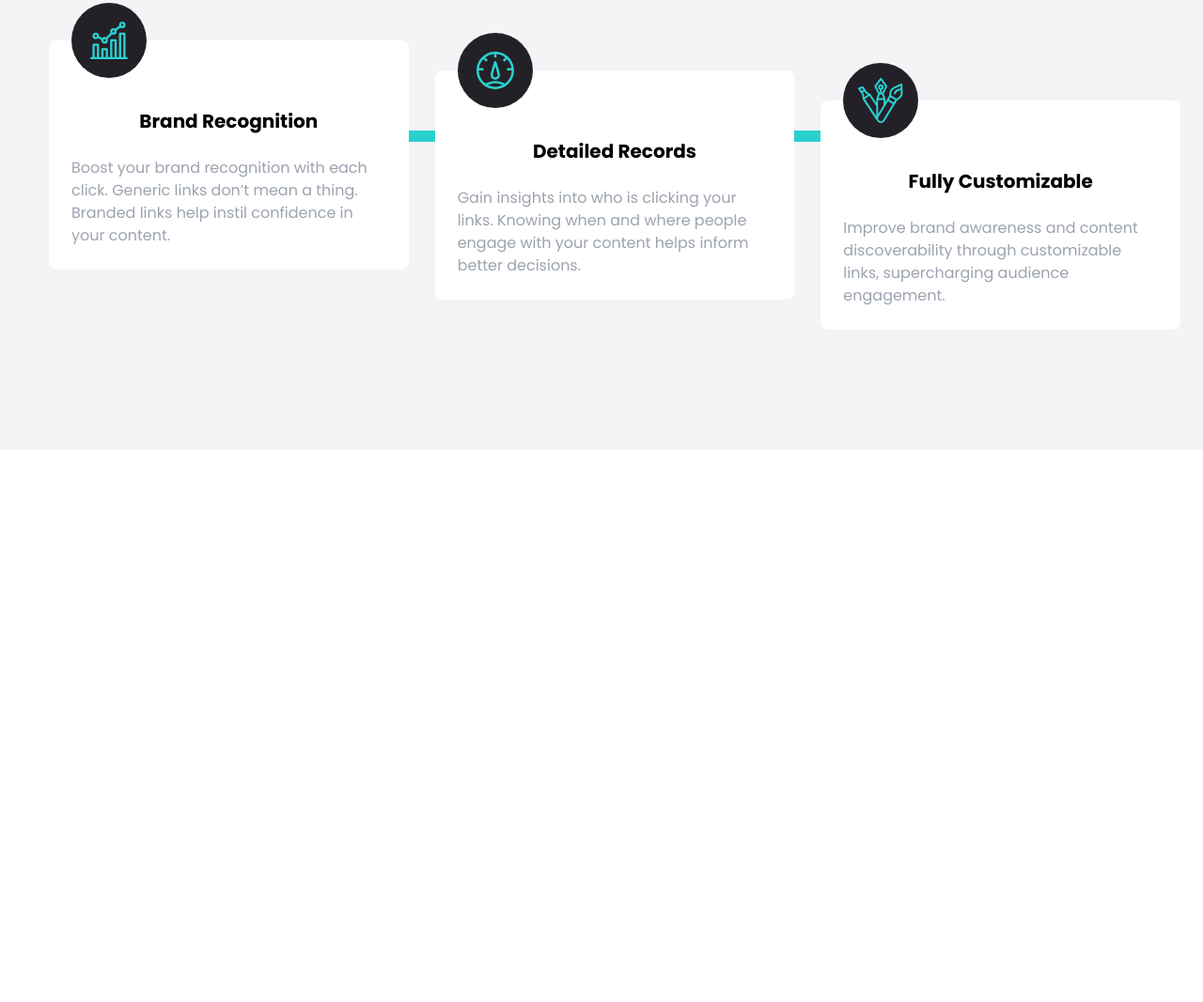
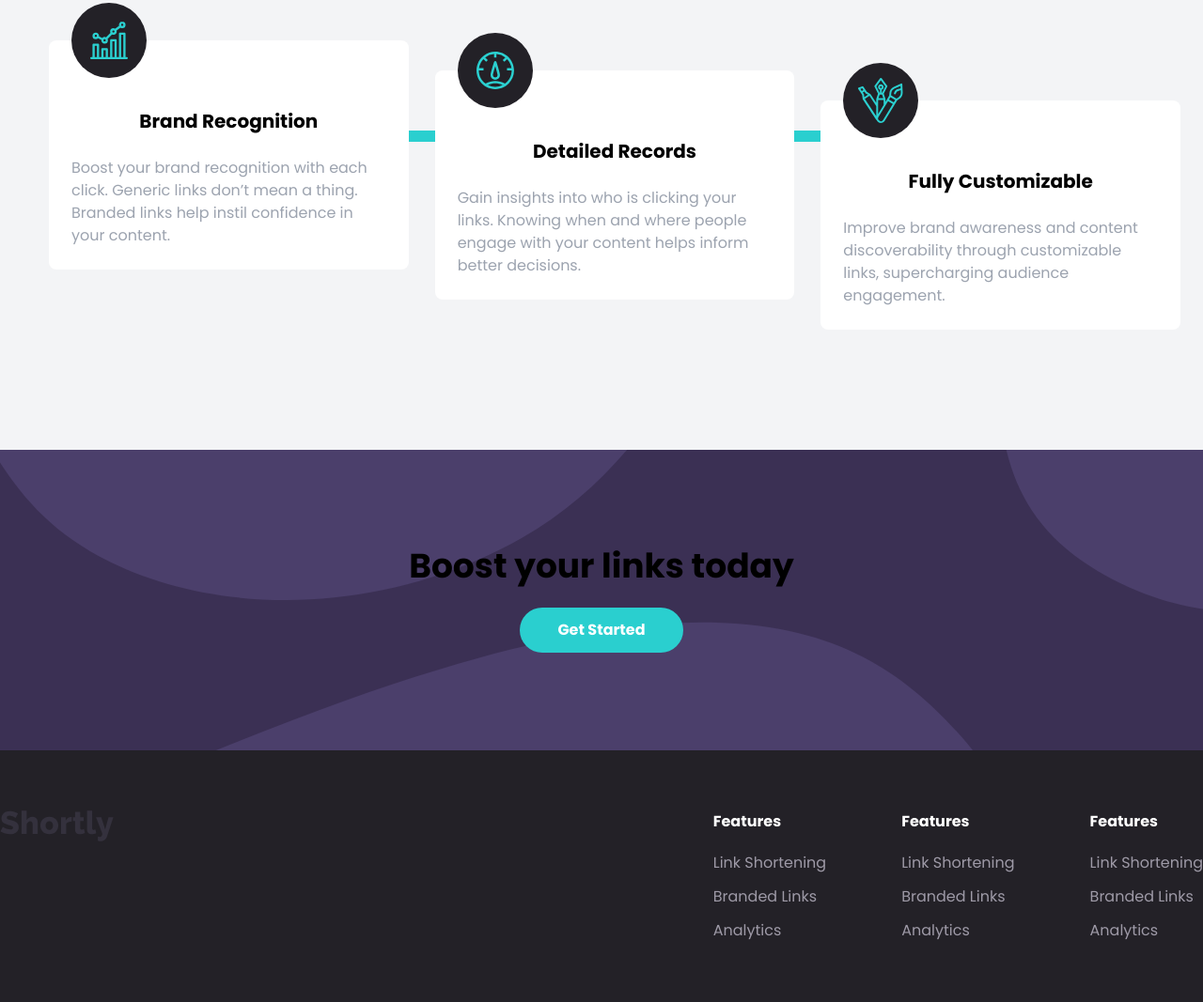
Before and after one commit to JRGironDev/Shortly, a website: page index.html in a window 1280 px wide. Shown: the part 1437-2504 px from the top of the page at 94% size. Before the commit the page ends 1916 px from the top, so only its background shows below. Drawn offline with Linux system fonts and the light colour scheme.

```diff
--- a/index.html
+++ b/index.html
@@ -224,5 +224,56 @@
                   </div>
         </div>
       </section>
+
+      <!-- CTA Section-->
+       <section id="cta" class="py-24 bg-darkViolet">
+        <div class="flex flex-col p-2 space-y-6">
+          <h5 class="mx-auto space-y-10 text-4xl font-bold text-center">
+            Boost your links today
+          </h5>
+
+          <button class="px-10 py-5 mx-auto text-2xl font-bold text-white rounded-full bg-cyan hover:bg-cyanlight md:text-base md:py-3 focus:outline-none">Get Started</button>
+        </div>
+       </section>
+
+       <!-- Footer Section-->
+        <footer class="py-16 bg-veryDarkViolet">
+          <div class="container flex flex-col items-center justify-between mx-auto space-y-16 md:flex-row md:space-y-0 md:items-start">
+            <!-- Logo -->
+            <img src="images/logo.svg" alt="Logo" />
+
+            <!-- Menus Container -->
+            <div class="flex flex-col items-center space-y-16 md:flex-row md:space-x-20 md:space-y-0">
+              <!-- Menu 1-->
+               <div class="flex flex-col items-center w-full md:items-start">
+                <div class="mb-5 font-bold text-white capitalize">Features</div>
+                <div class="flex flex-col items-center space-y-3 md:items-start">
+                  <a href="#" class="capitalize text-grayishViolet hover:text-cyan">Link shortening</a>
+                  <a href="#" class="capitalize text-grayishViolet hover:text-cyan">Branded links</a>
+                  <a href="#" class="capitalize text-grayishViolet hover:text-cyan">Analytics</a>
+                </div>
+               </div>
+              <!-- Menu 1-->
+              <div class="flex flex-col items-center w-full md:items-start">
+              <div class="mb-5 font-bold text-white capitalize">Features</div>
+              <div class="flex flex-col items-center space-y-3 md:items-start">
+                <a href="#" class="capitalize text-grayishViolet hover:text-cyan">Link shortening</a>
+                <a href="#" class="capitalize text-grayishViolet hover:text-cyan">Branded links</a>
+                <a href="#" class="capitalize text-grayishViolet hover:text-cyan">Analytics</a>
+              </div>
+              </div>
+              <!-- Menu 1-->
+              <div class="flex flex-col items-center w-full md:items-start">
+                <div class="mb-5 font-bold text-white capitalize">Features</div>
+                <div class="flex flex-col items-center space-y-3 md:items-start">
+                  <a href="#" class="capitalize text-grayishViolet hover:text-cyan">Link shortening</a>
+                  <a href="#" class="capitalize text-grayishViolet hover:text-cyan">Branded links</a>
+                  <a href="#" class="capitalize text-grayishViolet hover:text-cyan">Analytics</a>
+                </div>
+               </div>
+          </div>
+        </footer>
+
+
   </body>
 </html>
```
Also changed, not shown: css/style.css.
